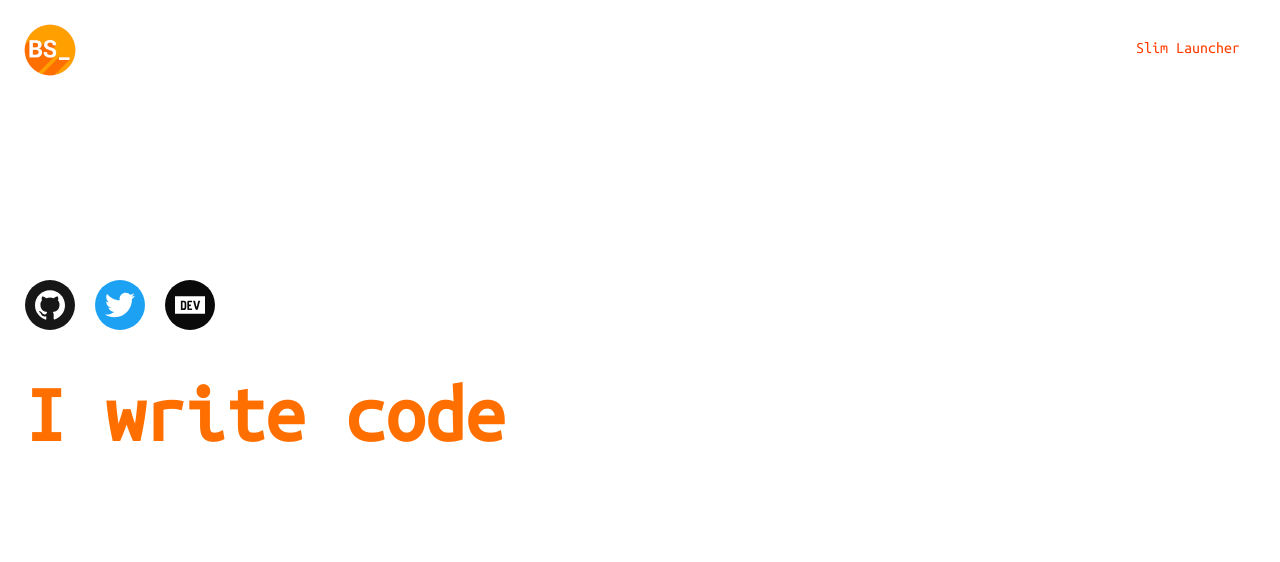
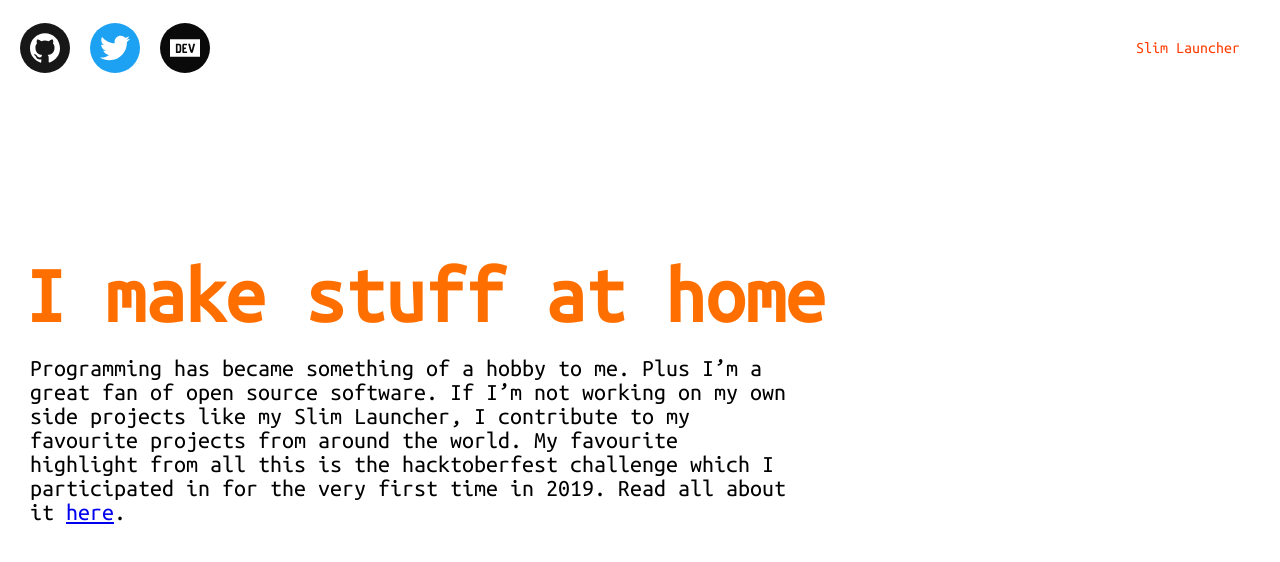
Before and after one commit to sduduzog/sduduzog.github.io, a Vue app: page / in a window 1280 px wide. Shown: the top 562 px of the page. Built offline with nearby package versions, Linux system fonts and the light colour scheme.

Commit message:
added cooler animations

```diff
--- a/src/App.vue
+++ b/src/App.vue
@@ -1,34 +1,13 @@
 <template>
-  <div id="app">
+  <div id="app" @click="triggerNext()">
     <app-header />
     <main class="wrapper">
-      <div class="social">
-        <a href="https://github.com/sduduzog/" id="github" title="GitHub">
-          <img src="@/assets/img/github.svg" alt="GitHub logo" />
-        </a>
-        <a href="https://twitter.com/sduduzog" id="twitter" title="Twitter">
-          <img src="@/assets/img/twitter.svg" alt="Twitter logo" />
-        </a>
-        <a href="https://dev.to/sduduzog" id="devto" title="Dev.to">
-          <img src="@/assets/img/devto.svg" alt="Dev.to logo" />
-        </a>
-      </div>
-      <dynamic-intro />
+      <dynamic-intro :bus="bus" />
     </main>
   </div>
 </template>
 
-<script lang="ts">
-import Vue from "vue";
-
-import AppHeader from "./components/AppHeader.vue";
-import DynamicIntro from "./components/DynamicIntro.vue";
-
-export default Vue.extend({
-  name: "App",
-  components: { AppHeader, DynamicIntro }
-});
-</script>
+<script src="./app.ts"></script>
 
 <style lang="scss">
 @import url("https://fonts.googleapis.com/css?family=Ubuntu+Mono&display=swap");
@@ -58,35 +37,6 @@ body {
   margin: auto;
   max-width: 1280px;
 
-  .social {
-    padding: 160px 5px 40px;
-    display: grid;
-    grid-template-columns: repeat(auto-fit, 50px);
-    grid-column-gap: 20px;
-    a {
-      display: block;
-      border-radius: 25px;
-      overflow: hidden;
-      img {
-        height: 100%;
-        width: 100%;
-        display: block;
-        padding: 10px;
-        filter: invert(1);
-      }
-
-      &#twitter {
-        background-color: #1da1f2;
-      }
-      &#github {
-        background-color: #181717;
-      }
-      &#devto {
-        background-color: #0a0a0a;
-      }
-    }
-  }
-
   @media screen and (max-width: 450px) {
     .social {
       padding: 40px 5px;
--- /dev/null
+++ b/src/app.ts
@@ -0,0 +1,23 @@
+import Vue from "vue";
+import AppHeader from "./components/AppHeader.vue";
+import DynamicIntro from "./components/DynamicIntro.vue";
+
+export default Vue.extend({
+  name: "App",
+  data() {
+    return {
+      bus: new Vue()
+    };
+  },
+  components: { AppHeader, DynamicIntro },
+  methods: {
+    triggerNext() {
+      this.bus.$emit("next");
+    }
+  },
+  mounted() {
+    window.addEventListener("keyup", event => {
+      this.triggerNext();
+    });
+  }
+});
--- /dev/null
+++ b/src/assets/data.ts
@@ -0,0 +1,19 @@
+export default {
+  content: [
+    {
+      title: "I make stuff at home",
+      subtitle:
+        "Programming has became something of a hobby to me. Plus I’m a great fan of open source software. If I’m not working on my own side projects like my Slim Launcher, I contribute to my favourite projects from around the world. My favourite highlight from all this is the hacktoberfest challenge which I participated in for the very first time in 2019. Read all about it <a href='https://dev.to/sduduzog/ok-i-knew-contributing-to-open-source-was-fun-but-no-one-told-me-it-would-be-this-easy-satisfied-5aek'>here</a>."
+    },
+    {
+      title: "I break stuff at work",
+      subtitle:
+        "I am a Junior Quality Assurance Engineer at <a href='https://codeo.co.za'>Codeo</a>. My job is to make sure that I find and identify defects in software before it is discovered by our users or it stops them from achieving their objective. Even if it means breaking it. I also leverage my coding skills to automate most of my repetitive tasks for added consistency."
+    },
+    {
+      title: "I write code",
+      subtitle:
+        "I really enjoy writing web and mobile applications. I’ve been drawn to using various technologies like Java, Kotlin and Flutter for android development, Vue, Node.js for web and backend, all in a nice helping of Typescript. Oh I also hold a BSs Computer Science degree from the University of Zululand"
+    }
+  ]
+};
--- a/src/components/AppHeader.vue
+++ b/src/components/AppHeader.vue
@@ -1,6 +1,16 @@
 <template>
   <header>
-    <img src="@/assets/img/sdu-192x192.png" />
+    <div class="social">
+      <a href="https://github.com/sduduzog/" id="github" title="GitHub">
+        <img src="@/assets/img/github.svg" alt="GitHub logo" />
+      </a>
+      <a href="https://twitter.com/sduduzog" id="twitter" title="Twitter">
+        <img src="@/assets/img/twitter.svg" alt="Twitter logo" />
+      </a>
+      <a href="https://dev.to/sduduzog" id="devto" title="Dev.to">
+        <img src="@/assets/img/devto.svg" alt="Dev.to logo" />
+      </a>
+    </div>
     <nav>
       <a href="https://sduduzog.github.io/slim-launcher/">Slim Launcher</a>
     </nav>
@@ -19,14 +29,38 @@ header {
   padding: 20px;
   display: flex;
   justify-content: space-between;
+  align-items: center;
 
-  img {
-    height: 60px;
+  .social {
+    display: grid;
+    grid-template-columns: repeat(3, 50px);
+    grid-column-gap: 20px;
+
+    a {
+      border-radius: 25px;
+      img {
+        height: 100%;
+        width: 100%;
+        display: block;
+        padding: 10px;
+        filter: invert(1);
+      }
+
+      &#twitter {
+        background-color: #1da1f2;
+      }
+      &#github {
+        background-color: #181717;
+      }
+      &#devto {
+        background-color: #0a0a0a;
+      }
+    }
   }
 
   nav {
     display: grid;
-    grid-template-columns: repeat(auto-fit, max-content);
+    grid-template-columns: max-content;
     grid-column-gap: 20px;
 
     a {
--- a/src/components/DynamicIntro.vue
+++ b/src/components/DynamicIntro.vue
@@ -4,45 +4,13 @@
       <span>{{ displayedTitle }}</span>
       <span class="fake-cursor" :class="{ active: cursorActive }">|</span>
     </h1>
-    <p></p>
+    <transition name="fade">
+      <p v-if="subtitleShown" v-html="displayedSubtitle"></p>
+    </transition>
   </section>
 </template>
 
-<script lang="ts">
-import Vue from "vue";
-export default Vue.extend({
-  name: "DynamicIntro",
-  data() {
-    return {
-      cursorActive: true,
-      index: 0,
-      displayedTitle: "",
-      content: [{ title: "I write code" }]
-    };
-  },
-  methods: {
-    sleep(ms: number) {
-      return new Promise(resolve => setTimeout(resolve, ms));
-    },
-    async emulateTyping() {
-      let title = this.content[this.index].title.split("");
-      this.cursorActive = false;
-      for (let i = 0; i < title.length; i++) {
-        this.displayedTitle += title[i];
-        await this.sleep(50);
-      }
-      this.cursorActive = true;
-    },
-    async initAnimation() {
-      await this.sleep(1500);
-      this.emulateTyping();
-    }
-  },
-  mounted: function() {
-    this.initAnimation();
-  }
-});
-</script>
+<script src="./dynamic-intro.ts"></script>
 
 <style lang="scss">
 @keyframes blinker {
@@ -60,8 +28,18 @@ export default Vue.extend({
   }
 }
 
+.fade-enter-active,
+.fade-leave-active {
+  transition: opacity 0.5s;
+}
+
+.fade-enter,
+.fade-leave {
+  opacity: 0;
+}
+
 .intro {
-  padding: 5px;
+  padding: 140px 5px 5px;
 
   h1 {
     margin: 0;
@@ -77,10 +55,6 @@ export default Vue.extend({
         font-weight: lighter;
         color: var(--accent-color);
         user-select: none;
-        -moz-user-select: none;
-        -khtml-user-select: none;
-        -webkit-user-select: none;
-        -o-user-select: none;
         &.active {
           animation-name: blinker;
           animation-duration: 0.93s;
@@ -93,6 +67,7 @@ export default Vue.extend({
     font-size: 1.5em;
     margin: 0;
     padding: 20px 5px;
+    max-width: 768px;
   }
 }
 </style>
--- /dev/null
+++ b/src/components/dynamic-intro.ts
@@ -0,0 +1,80 @@
+import Vue from "vue";
+import data from "@/assets/data";
+
+export default Vue.extend({
+  name: "DynamicIntro",
+  props: ["bus"],
+  data() {
+    return {
+      cursorActive: true,
+      subtitleShown: false,
+      index: 0,
+      animatingIntro: false,
+      displayedTitle: "",
+      displayedSubtitle: "",
+      content: data.content
+    };
+  },
+  methods: {
+    sleep(ms: number) {
+      return new Promise(resolve => setTimeout(resolve, ms));
+    },
+    async emulateTyping() {
+      let title = this.content[this.index].title.split("");
+      this.cursorActive = false;
+      for (let i = 0; i < title.length; i++) {
+        this.displayedTitle += title[i];
+        await this.sleep(50);
+      }
+      this.cursorActive = true;
+      this.displayedSubtitle = this.content[this.index].subtitle;
+      this.subtitleShown = true;
+    },
+    async initAnimation() {
+      this.animatingIntro = true;
+      await this.sleep(1500);
+      await this.typeText();
+      this.index++;
+      while (this.index < this.content.length) {
+        await this.sleep(5000);
+        await this.untypeText();
+        await this.sleep(1000);
+        await this.typeText();
+        this.index++;
+      }
+      this.animatingIntro = false;
+    },
+    async untypeText() {
+      this.subtitleShown = false;
+      this.cursorActive = false;
+      while (this.displayedTitle.length > 0) {
+        await this.sleep(50);
+        this.displayedTitle = this.displayedTitle.slice(0, -1);
+      }
+      this.cursorActive = true;
+    },
+    async typeText() {
+      this.cursorActive = false;
+      let title = this.content[this.index].title.split("");
+      for (let i = 0; i < title.length; i++) {
+        this.displayedTitle += title[i];
+        await this.sleep(50);
+      }
+      this.cursorActive = true;
+      this.displayedSubtitle = this.content[this.index].subtitle;
+      this.subtitleShown = true;
+    },
+    async moveToNext() {
+      if (this.animatingIntro) return;
+      if (this.index >= this.content.length - 1) this.index = 0;
+      else this.index++;
+      await this.untypeText();
+      await this.sleep(250);
+      await this.typeText();
+    }
+  },
+  mounted: function() {
+    this.initAnimation();
+    this.bus.$on("next", this.moveToNext);
+  }
+});
```
Also changed, not shown: .browserslistrc.
